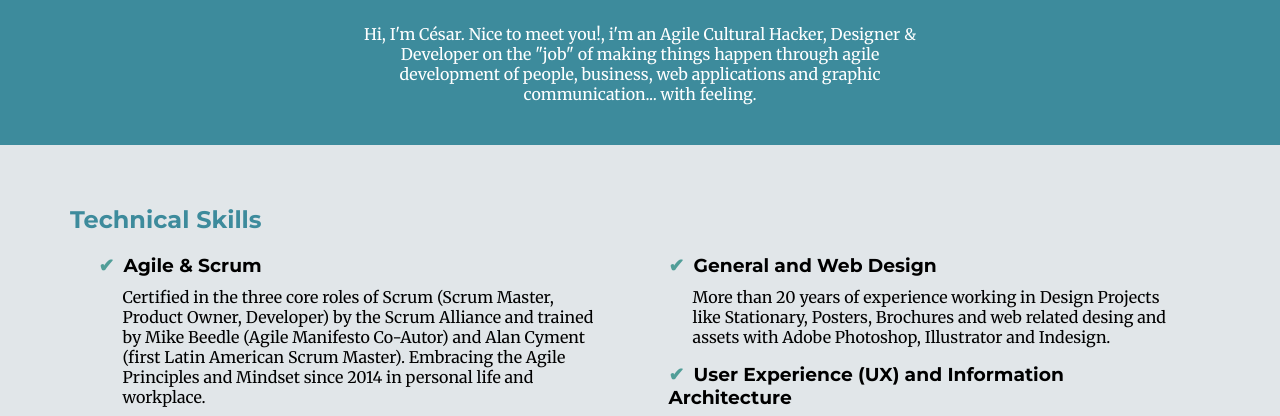
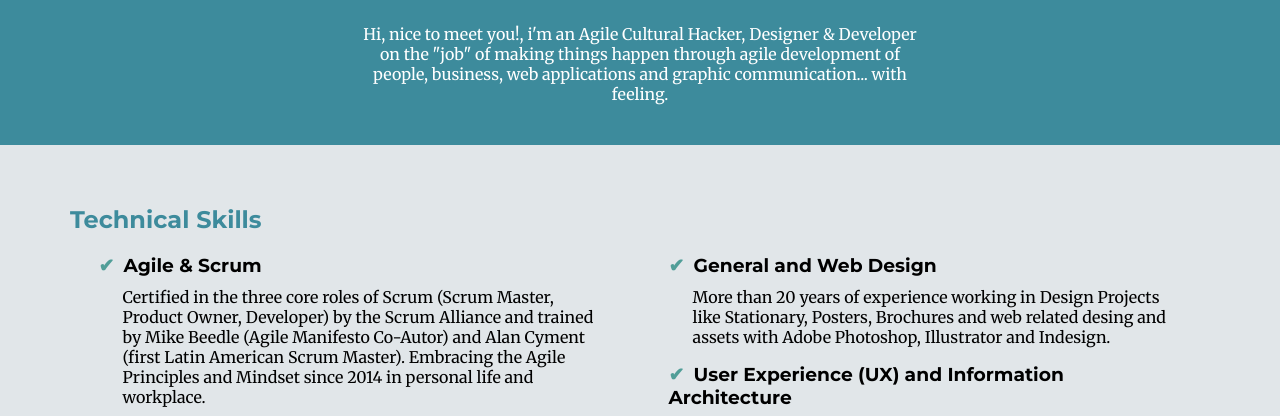
Before and after one commit to warderer/cesarguerra-cv, a plain HTML site: page index.html in a window 1280 px wide. Shown: the part 376-792 px from the top of the page. Drawn offline with Linux system fonts and the light colour scheme.

Commit message:
greeting change

```diff
--- a/index.html
+++ b/index.html
@@ -17,7 +17,7 @@
         </figure>
         <section>
             <h1>César Guerra (CV)</h1>
-            <p>Hi, I'm César. Nice to meet you!, i'm an Agile Cultural Hacker, Designer & Developer on the "job" of making things happen through agile development of people, business, web applications and graphic communication... with feeling.</p>
+            <p>Hi, nice to meet you!, i'm an Agile Cultural Hacker, Designer & Developer on the "job" of making things happen through agile development of people, business, web applications and graphic communication... with feeling.</p>
         </section>
     </header>
 </body>
```
